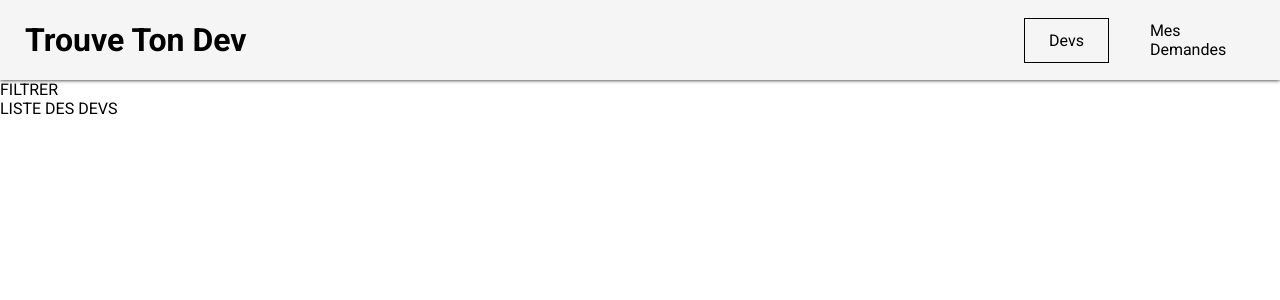
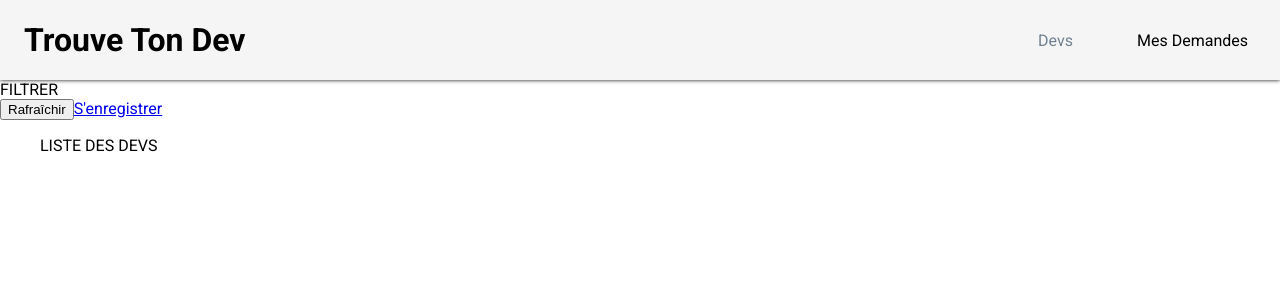
Before and after one commit to afrmounir/Trouve-Ton-Dev, a Vue app: page /devs in a window 1280 px wide. Shown: the top 300 px of the page. Built offline with nearby package versions, Linux system fonts and the light colour scheme.

Commit message:
feat: add wiring to pages

```diff
--- a/src/components/layout/TheHeader.vue
+++ b/src/components/layout/TheHeader.vue
@@ -29,13 +29,12 @@ header a {
   color: black;
   display: inline-block;
   padding: 0.75rem 1.5rem;
-  border: 1px solid transparent;
 }
 
 a:active,
 a:hover,
 a.router-link-active {
-  border: 1px solid black;
+  color: slategrey;
 }
 
 h1 {
@@ -54,7 +53,6 @@ h1 a.router-link-active {
 }
 
 header nav {
-  width: 90%;
   margin: auto;
   display: flex;
   justify-content: space-between;
--- a/src/views/devs/DevDetails.vue
+++ b/src/views/devs/DevDetails.vue
@@ -1,7 +1,7 @@
 <template>
-  <main>
     <h2>Dev Details</h2>
-  </main>
+    <RouterView></RouterView>
+    <RouterLink to="/devs/d1/contact">Contact</RouterLink>
 </template>
 
 <script setup>
--- a/src/views/devs/DevsList.vue
+++ b/src/views/devs/DevsList.vue
@@ -1,11 +1,14 @@
 <template>
+  <section>FILTRER</section>
   <section>
-    FILTRER
-  </section>
-  <section>
-    LISTE DES DEVS
+    <div class="controls">
+      <button>Rafraîchir</button>
+      <RouterLink to="/register">S'enregistrer</RouterLink>
+    </div>
+    <ul>
+      LISTE DES DEVS
+    </ul>
   </section>
 </template>
 
-<script setup>
-</script>
+<script setup></script>
--- a/src/views/requests/ContactDev.vue
+++ b/src/views/requests/ContactDev.vue
@@ -1,6 +1,6 @@
 <template>
   <main>
-    <h2>Contact this dev</h2>
+    <h2>Contacte ce dev</h2>
   </main>
 </template>
 
```
